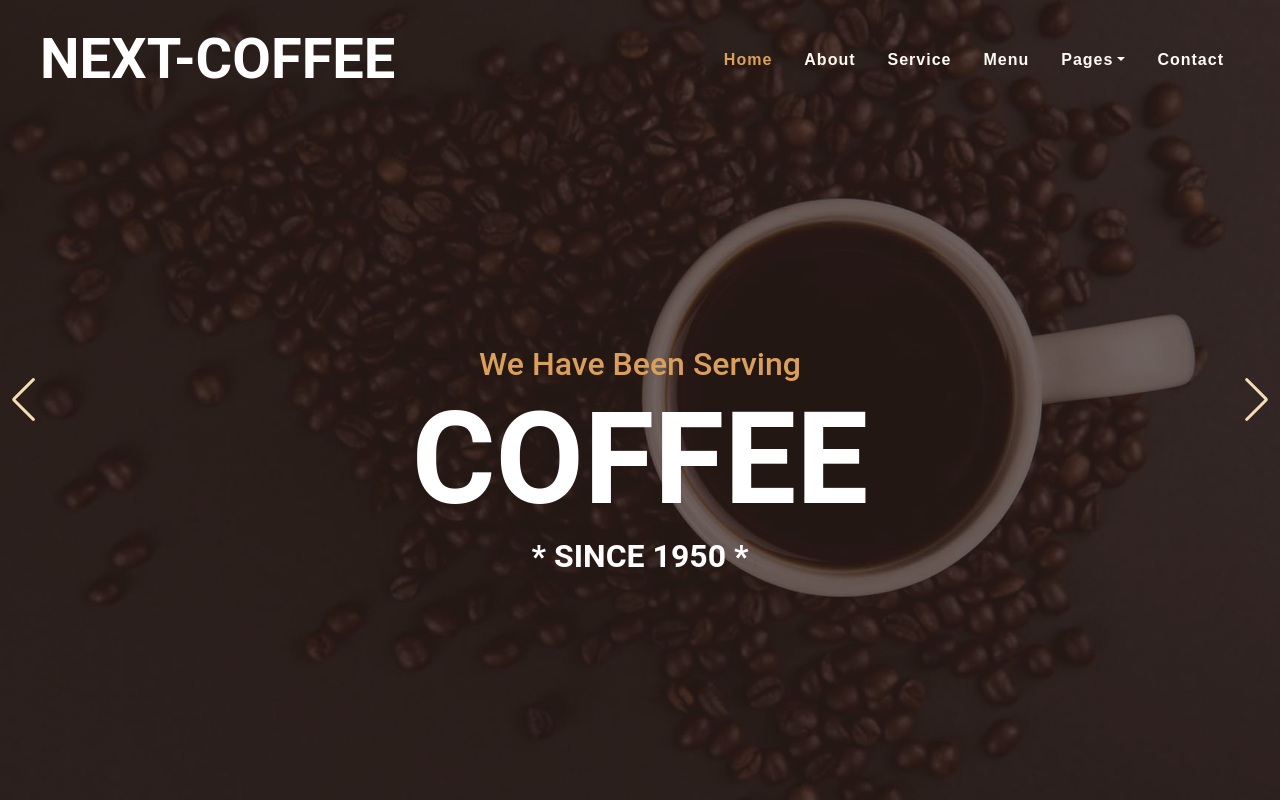
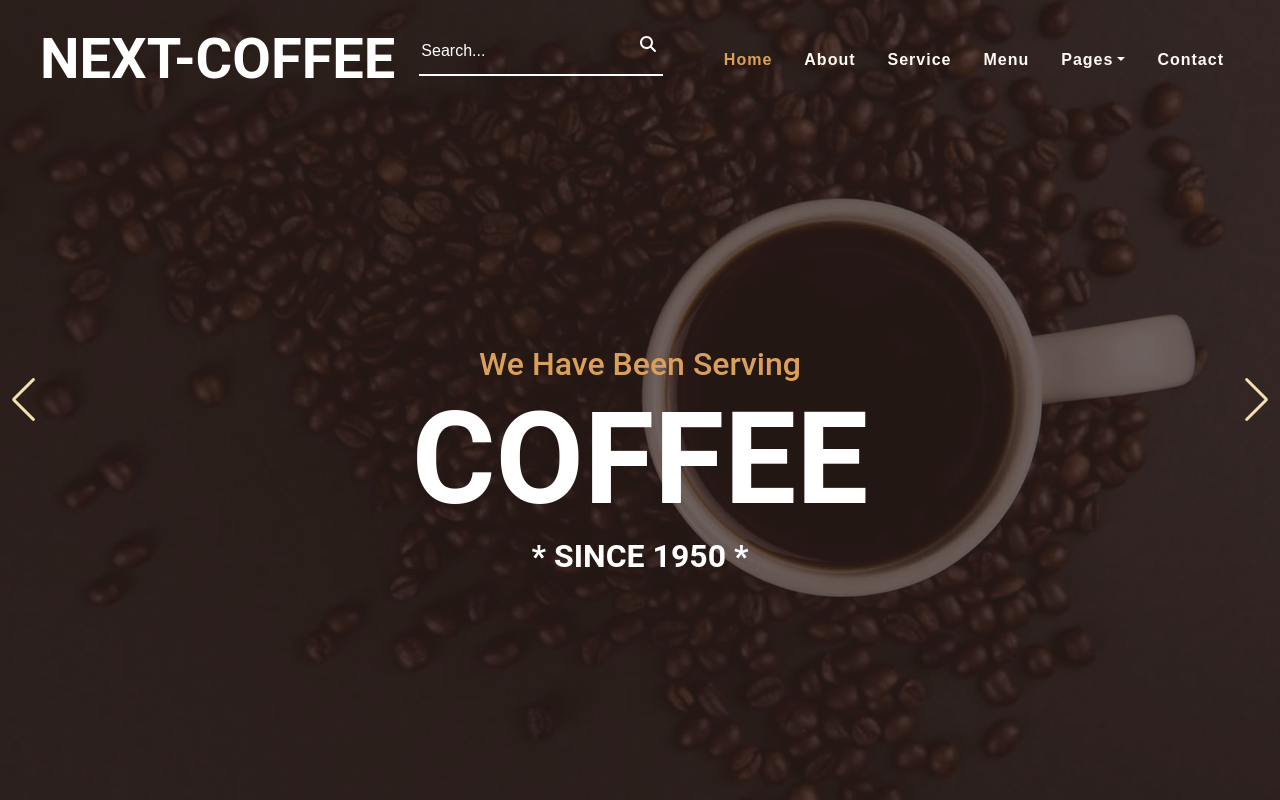
Before and after one commit to danialmousavi/Next-Coffee, a Next.js app: page / in a window 1280 px wide. Shown: the top 800 px of the page. Built offline with nearby package versions, Linux system fonts and the light colour scheme; data requests are answered from the project's data file.

Commit message:
handle search products

```diff
--- a/components/modules/Navbar/Navbar.js
+++ b/components/modules/Navbar/Navbar.js
@@ -1,16 +1,50 @@
-import React from "react";
+import React, { useState } from "react";
 import styles from "@/styles/Navbar.module.css";
 import Link from "next/link";
-
+import { config } from "@fortawesome/fontawesome-svg-core";
+import { FontAwesomeIcon } from "@fortawesome/react-fontawesome";
+import { faSearch } from "@fortawesome/free-solid-svg-icons";
+import { useRouter } from "next/router";
 function Navbar() {
+  const [search , setSearch]=useState("");
+  const route=useRouter();
+  const searchHandler=()=>{
+    if (search.trim()) {
+      route.push(`/search?q=${search}`);
+      setSearch("")
+    }
+  }
+  const searchHandlerWithEnter=(event)=>{
+    if (event.keyCode === 13) {
+      if (search.trim()) {
+        route.push(`/search?q=${search}`);
+        setSearch("")
+      }
+    }
+  }
   return (
     <div className={`container-fluid p-0 ${styles.nav_bar}`}>
       <nav
         className={`${styles.navbar} ${styles.navbar_expand_lg} bg-none navbar-dark py-3`}
       >
+           <div className="d-flex align-items-center position-relative">
         <Link href="/" className={`${styles.navbar_brand} px-lg-4 m-0`}>
           <h1 className="m-0 display-4 text-uppercase text-white">Next-Coffee</h1>
         </Link>
+          <input
+            value={search}
+            onChange={(event) => setSearch(event.target.value)}
+            onKeyDown={searchHandlerWithEnter}
+            type="text"
+            className={styles.search_input}
+            placeholder="Search..."
+          />
+          <FontAwesomeIcon
+            onClick={searchHandler}
+            className={styles.search_icon}
+            icon={faSearch}
+          />
+          </div>
         <button
           type="button"
           className={`${styles.navbar_toggler}`}
```
Also changed, not shown: components/templates/Search/SearchResults.js (added, +42 -0 lines), pages/search/index.js (+22 -2 lines).
